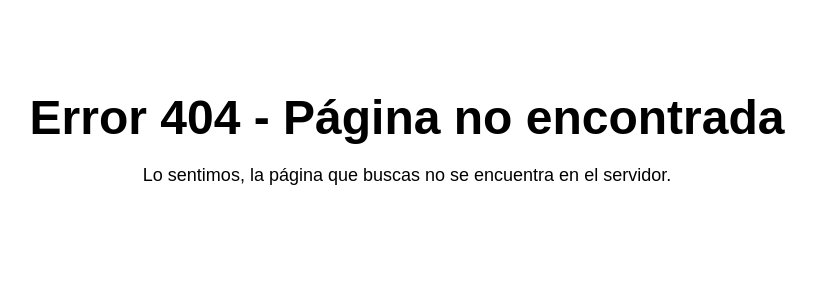
After one commit to IDGS-802-21002392/IntroFlaskIDGS802, a Flask app: template templates/404.html in a window 1280 px wide. The commit adds this page. Shown: the top 300 px of the page, without its empty margins (233-1049 px from the left). Run offline with Flask 3, Linux system fonts and the light colour scheme; the template is opened without the code that fills it, so the values that code supplies are empty; some libraries are stand-ins or nearby versions.

Commit message:
DLHR 19/02/2024 Variable global

```diff
--- a/main.py
+++ b/main.py
@@ -1,25 +1,49 @@
-from flask import Flask, request, render_template
+from flask import Flask, request, render_template, Response
 import forms
+from flask_wtf.csrf import CSRFProtect
+from flask import flash
+from flask import g
+
 app = Flask(__name__)
+app.secret_key ='esta es la clave secreta'
+
+@app.errorhandler(404)
+def page_not_found(e):
+    return render_template('404.html'), 404
 
 @app.route("/")
 def index():
     return render_template("index.html")
 
+@app.before_request
+def before_request():
+    g.prueba ='Hola'
+    print('antes de ruta')
+
 @app.route("/alumnos", methods=["GET", "POST"])
 def index1():
+    print('dentro de alumnos')
+    valor = g.prueba
+    print('El dato es: {}'.format(valor))
     nom=""
     email=""
     apaterno=""
     alum_form = forms.UserForm(request.form)
-    if request.method=='POST':
+    if request.method=='POST' and alum_form.validate():
         nom=alum_form.nombre.data
         email=alum_form.email.data
         apaterno=alum_form.apaterno.data
+        mensaje = 'Bienvenido: {}'.format(nom)
+        flash(mensaje)
         print("nombre:{}".format(nom))
         print("email:{}".format(email))
         print("apellido:{}".format(apaterno))
     return render_template("alumnos.html", form= alum_form, nom=nom, email=email, apaterno=apaterno)
+
+@app.after_request
+def after_request(response):
+    print('despues de ruta 3')
+    return response
 
 @app.route("/maestros")
 def index2():
--- /dev/null
+++ b/templates/404.html
@@ -0,0 +1,28 @@
+<!DOCTYPE html>
+<html lang="en">
+<head>
+    <meta charset="UTF-8">
+    <meta http-equiv="X-UA-Compatible" content="IE=edge">
+    <meta name="viewport" content="width=device-width, initial-scale=1.0">
+    <title>Error 404 - Página no encontrada</title>
+    <style>
+        body {
+            font-family: Arial, sans-serif;
+            text-align: center;
+            padding: 50px;
+        }
+        h1 {
+            font-size: 48px;
+            margin-bottom: 20px;
+        }
+        p {
+            font-size: 18px;
+            margin-bottom: 20px;
+        }
+    </style>
+</head>
+<body>
+    <h1>Error 404 - Página no encontrada</h1>
+    <p>Lo sentimos, la página que buscas no se encuentra en el servidor.</p>
+</body>
+</html>
--- a/templates/alumnos.html
+++ b/templates/alumnos.html
@@ -6,6 +6,8 @@
 {%import "_macros.html" as macros%}
     <h1>Alumnos</h1>
     <form action="" method="POST">
+        {{form.csrf_token}}
+        <input type="hidden" name="csrf" value="{{csrf_token}}"/>
         {{macros.input_Form(form.nombre, class="form-control")}}
         {{macros.input_Form(form.email, class="form-control")}}
         {{macros.input_Form(form.apaterno, class="form-control")}}
```
Also changed, not shown: templates/_macros.html (+6 -1 lines), templates/layout2.html (+11 -0 lines).
